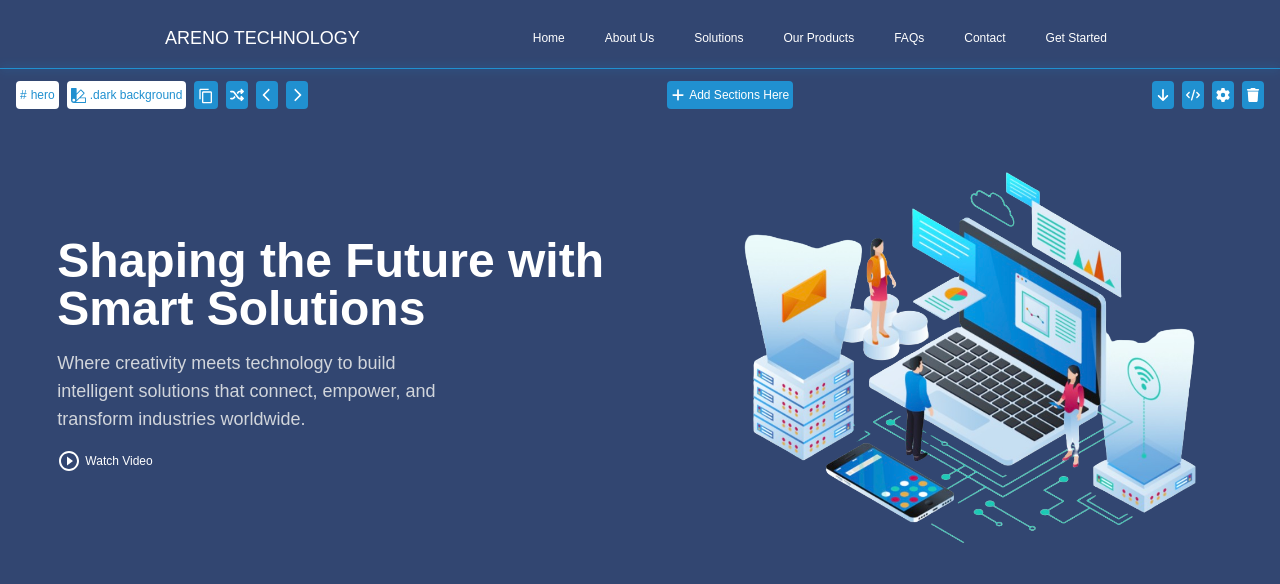
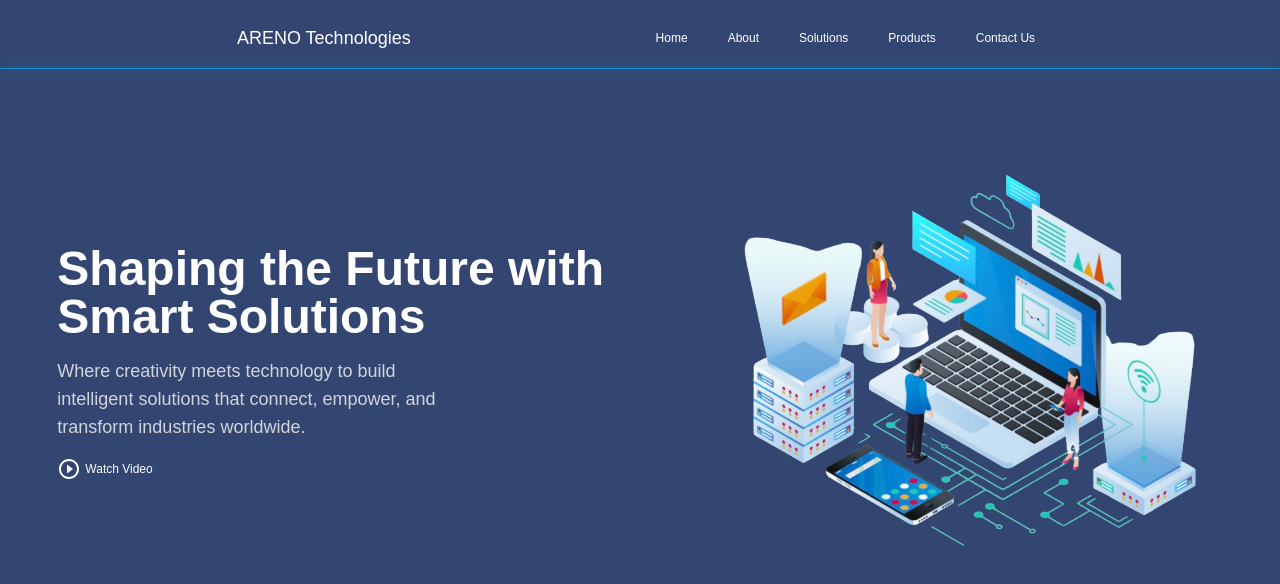
Before and after one commit to salim1007/areno-dashboard, a Next.js app: page / in a window 1280 px wide. Shown: the top 584 px of the page. Built offline with nearby package versions, Linux system fonts and the light colour scheme.

Commit message:
second commit

```diff
--- a/app/page.js
+++ b/app/page.js
@@ -26,13 +26,13 @@ export default function Home() {
     setIsLoaded(true);
   }, []);
 
-  const navItems = ["Home", "About Us", "Solutions", "Our Products", "FAQs", "Contact", "Get Started"];
+  const navItems = ["Home", "About", "Solutions", "Products", "Contact Us"];
 
   return (
     <div className={`flex flex-col justify-start min-h-screen lg:pl-0 ${isLoaded ? 'fade-in' : 'opacity-0'}`} >
       <Sidebar navItems={navItems} />
       <nav className="flex flex-col lg:flex-row w-full items-center mt-6 mb-4 justify-evenly">
-        <div className="text-white text-lg mb-4 lg:mb-0">ARENO TECHNOLOGY</div>
+        <div className="text-white text-lg mb-4 lg:mb-0">ARENO Technologies</div>
         <div className="text-white text-xs items-center hidden lg:flex gap-6">
           {navItems.map((label, index) => (
             <button
@@ -48,53 +48,7 @@ export default function Home() {
       <hr
         className="bg-[#2090D0] h-px border-0 shadow-[0_0_10px_#2090D0]"
       />
-
-
-
-      <div className="flex flex-col space-y-4 mt-3 px-4 text-white text-sm sm:flex-row sm:justify-between sm:items-center sm:space-y-0">
-        <div className='flex flex-wrap gap-2  h-7 justify-center sm:justify-start'>
-          <button className="p-1 text-xs rounded flex items-center bg-white text-[#2090D0] hover:bg-blue-100 transition-colors">
-            <span className="mr-1">#</span>hero
-          </button>
-          <button className="p-1 rounded flex items-center bg-white text-[#2090D0] hover:bg-blue-100 transition-colors">
-            <BsPalette2 size={15} className="mr-1" />
-            <span className="hidden sm:inline text-xs">.dark background</span>
-            <span className="sm:hidden text-xs">Theme</span>
-          </button>
-          <div className='flex justify-center sm:justify-start gap-2'>
-            <button className='p-1 rounded bg-[#2090D0] hover:bg-blue-500 transition-colors' title="Copy">
-              <ContentCopyIcon sx={{ fontSize: '16px' }} />
-            </button>
-            <button className='p-1 rounded bg-[#2090D0] hover:bg-blue-500 transition-colors' title="Shuffle">
-              <FaShuffle />
-            </button>
-            <button className='p-1 rounded bg-[#2090D0] hover:bg-blue-500 transition-colors' title="Previous">
-              <FaChevronLeft />
-            </button>
-            <button className='p-1 rounded bg-[#2090D0] hover:bg-blue-500 transition-colors' title="Next">
-              <FaChevronRight />
-            </button>
-          </div>
-        </div>
-        <button className='flex items-center justify-center gap-1 rounded h-7 p-1 bg-[#2090D0] hover:bg-blue-500 transition-colors'>
-          <FaPlus /> <span className="sm:inline text-xs">Add Sections Here</span>
-        </button>
-        <div className='flex h-7 justify-center sm:justify-end gap-2'>
-          <button className='p-1 rounded bg-[#2090D0] hover:bg-blue-500 transition-colors' title="Download">
-            <FaArrowDown />
-          </button>
-          <button className='p-1 rounded bg-[#2090D0] hover:bg-blue-500 transition-colors' title="Code">
-            <FaCode />
-          </button>
-          <button className='p-1 rounded bg-[#2090D0] hover:bg-blue-500 transition-colors' title="Settings">
-            <FaGear />
-          </button>
-          <button className='p-1 rounded bg-[#2090D0] hover:bg-blue-500 transition-colors' title="Delete">
-            <FaTrash />
-          </button>
-        </div>
-      </div>
-      <div className='flex flex-col lg:flex-row justify-evenly items-center mt-8 px-4'>
+      <div className='flex flex-col lg:flex-row justify-evenly items-center mt-20 px-4'>
         <div className='flex flex-col w-full lg:w-1/2 mb-8 lg:mb-0'>
           <span className='text-white text-3xl md:text-4xl lg:text-5xl mb-4 font-bold'>Shaping the Future with Smart Solutions</span>
           <span className='text-gray-300 text-base md:text-lg w-full lg:w-2/3 mb-4'>Where creativity meets technology to build intelligent
@@ -105,7 +59,18 @@ export default function Home() {
           </button>
         </div>
         <div className='w-full lg:w-auto'>
-          <Image src='/areno_home_pic.png' width={500} height={500} alt='home_pic' className='w-full h-auto max-w-[500px] mx-auto' />
+          <Image
+            src='/areno_home_pic.png'
+            width={500}
+            height={500}
+            alt='home_pic'
+            className='w-full h-auto max-w-[500px] mx-auto
+        animate-slow-bounce
+        hover:animate-none
+        hover:scale-105
+        transition-transform
+        duration-300'
+          />
         </div>
       </div>
     </div>
--- a/tailwind.config.js
+++ b/tailwind.config.js
@@ -11,6 +11,15 @@ module.exports = {
         background: "var(--background)",
         foreground: "var(--foreground)",
       },
+      keyframes: {
+        'slow-bounce': {
+          '0%, 100%': { transform: 'translateY(0)' },
+          '50%': { transform: 'translateY(-10px)' },
+        }
+      },
+      animation: {
+        'slow-bounce': 'slow-bounce 2s ease-in-out infinite' // Increased duration to 2s
+      }
     },
   },
   plugins: [],
```
